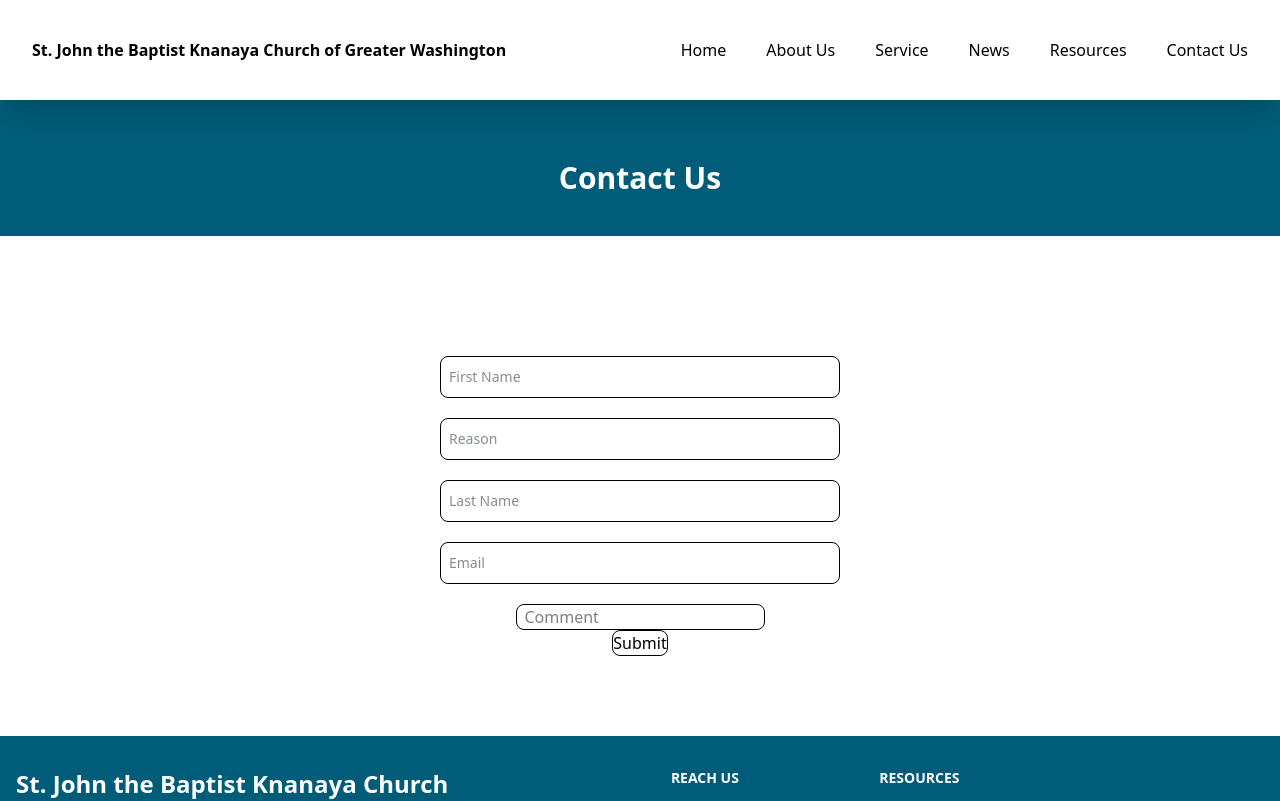
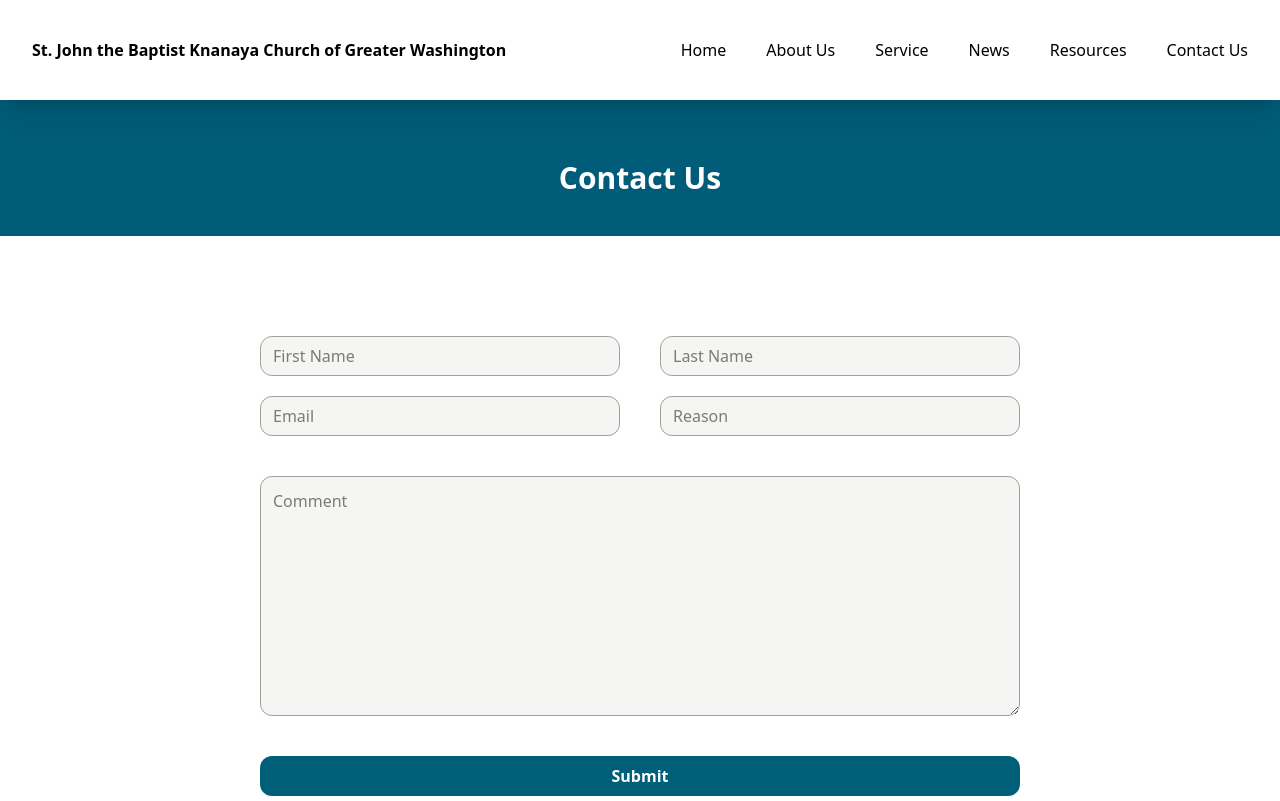
Before and after one commit to sarahzac734/church-website, a Next.js app: page /contact in a window 1280 px wide. Shown: the top 801 px of the page. Built offline with nearby package versions, Linux system fonts and the light colour scheme.

Commit message:
worked on contact

```diff
--- a/src/app/contact/page.tsx
+++ b/src/app/contact/page.tsx
@@ -26,68 +26,66 @@
         <div className="pt-20">
             <div id="hello" className="text-3xl text-center pt-20 p-10 font-semibold text-white">Contact Us</div>
         </div>
-        <div className="pt-10 pb-20">
+        <div className="pt-5 pb-20">
         <form onSubmit={handleOnSubmit}>
-            <div className="text-center">
-            <div className="mt-20 px-6">
-            <div className=" mb-5">
+            <div className="mt-20 ">
+            <div className="pb-10 grid grid-cols-2 mx-auto gap-y-5 gap-x-10 w-120 lg:w-190">
                 <input
                      type="text"
                      value={firstName}
                      onChange={(e) => setFirstName(e.target.value)}
                      id="firstName"
                      name="firstName"
-                        className="py-2.5 px-2 rounded-lg border-black w-100 border-1 text-sm text-gray-900"
+                     className="... px-3 border border-stone-400 rounded-xl h-10  bg-stone-100"
                      placeholder="First Name"
                      />
-            </div>
-            <div className="mb-5">
+
+
+
+                <input
+                     type="text"
+                     value={lastName}
+                     onChange={(e) => setLastName(e.target.value)}
+                     id="lastName"
+                     name="lastName"
+                     className="... px-3 border border-stone-400 rounded-xl h-10  bg-stone-100"
+                     placeholder="Last Name"
+                     />
+
+                <input
+                     type="email"
+                     value={email}
+                     onChange={(e) => setEmail(e.target.value)}
+                     id="email"
+                     name="email"
+                     className="... px-3 border border-stone-400 rounded-xl h-10  bg-stone-100"
+                     placeholder="Email"
+                     />
+
                 <input
                     type="text"
                     value={reason}
                     onChange={(e) => setReason(e.target.value)}
                     id="reason"
                     name="reason"
-                    className="py-2.5 px-2 rounded-lg border-black w-100 border-1 text-sm text-gray-900"
+                    className="... px-3 border border-stone-400 rounded-xl h-10  bg-stone-100"
                     placeholder="Reason"
-                    />
-
-            </div>
-            <div className="mb-5">
-                <input
-                        type="text"
-                        value={lastName}
-                        onChange={(e) => setLastName(e.target.value)}
-                        id="lastName"
-                        name="lastName"
-                        className="py-2.5 px-2 rounded-lg border-black border-1 w-100 text-sm text-gray-900"
-                        placeholder="Last Name"
-                        />
-            </div>
-
-            <div className="mb-5">
-              <input
-                     type="email"
-                     value={email}
-                     onChange={(e) => setEmail(e.target.value)}
-                     id="email"
-                     name="email"
-                     className="py-2.5 px-2 rounded-lg border-black border-1 w-100 text-sm text-gray-900"
-                     placeholder="Email"
                     />
                 </div>
                 </div>
-          <div className="text-center">
-                    <input
+
+          <div className="w-120 lg:w-190 h-60 grid grid-cols-1 mx-auto">
+                    <textarea
                             name="comment"
                             id="comment"
                             value={comment}
                             onChange={(e) => setComment(e.target.value)}
-                            className="border-1 px-2 rounded-lg"
+                            className=" border border-stone-400 p-3 rounded-xl bg-stone-100 ..."
                             placeholder="Comment"
                         />
           </div>
-          <button className="border-1 cursor-pointer rounded-lg">Submit</button>
+            <div className="py-10 pb-50 w-120 lg:w-190 grid grid-cols-1 mx-auto">
+                <button className="bg-cyan-800 rounded-xl h-10 text-white font-bold cursor-pointer">Submit</button>
             </div>
          </form>
         </div>
--- /dev/null
+++ b/src/app/test/page.tsx
@@ -0,0 +1,26 @@
+export default function Test () {
+    return (
+        <>
+            <div className="pt-25">
+
+            <div className=" pb-10 grid grid-cols-2 mx-auto gap-y-5 gap-x-10 w-120 lg:w-190">
+                <input className="... px-3 border border-stone-400 rounded-xl h-10  bg-stone-100"/>
+                <input className="... px-3 border border-stone-400 rounded-xl  h-10 bg-stone-100"/>
+                <input className="... px-3 border border-stone-400 rounded-xl h-10 bg-stone-100 "/>
+                <input className="... px-3 border border-stone-400 rounded-xl  h-10 bg-stone-100"/>
+                </div>
+            </div>
+            <div className="w-120 lg:w-190 h-60 grid grid-cols-1 mx-auto">
+                <textarea className=" border border-stone-400 p-3 rounded-xl bg-stone-100 ..."/>
+            </div>
+
+            <div className="py-10 pb-70 w-120 lg:w-190 grid grid-cols-1 mx-auto">
+                <button className="bg-cyan-800 rounded-xl h-10 text-white font-bold cursor-pointer">Submit</button>
+            </div>
+
+
+
+
+        </>
+    )
+}
```
Lines whose indentation alone changed are shown as unchanged.
